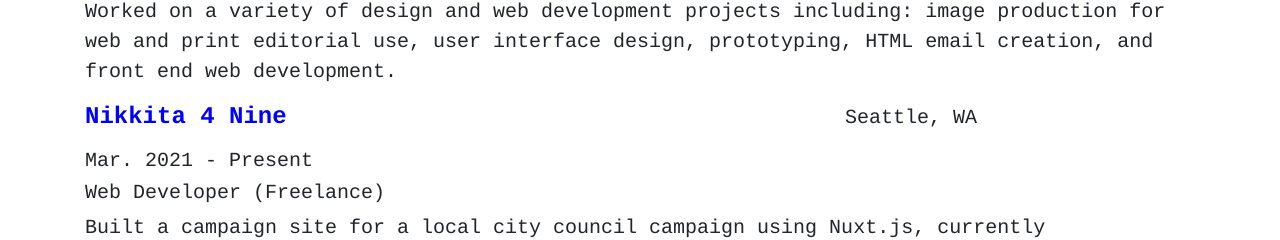
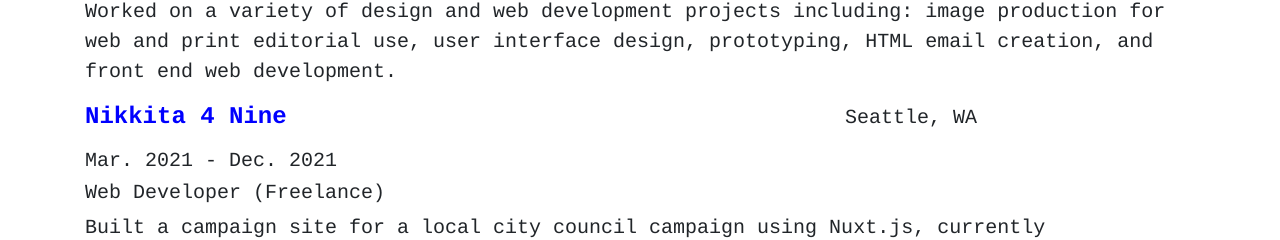
Before and after one commit to bharlson/Portfolio-2019, a Nuxt app: page /about in a window 1280 px wide. Shown: the part 1249-1489 px from the top of the page. Built offline with nearby package versions, Linux system fonts and the light colour scheme.

Commit message:
update Nikkita 4 Nine About

```diff
--- a/pages/about/index.vue
+++ b/pages/about/index.vue
@@ -129,7 +129,7 @@
             companyName: "<a href='/nikkita4nine'>Nikkita 4 Nine</a>",
             location: "Seattle, WA",
             start: "Mar. 2021",
-            end: "Present",
+            end: "Dec. 2021",
             position: "Web Developer (Freelance)",
             desc: "Built a campaign site for a local city council campaign using Nuxt.js, currently restructuring the site to use the headless CMS storyblok."
           },
```
